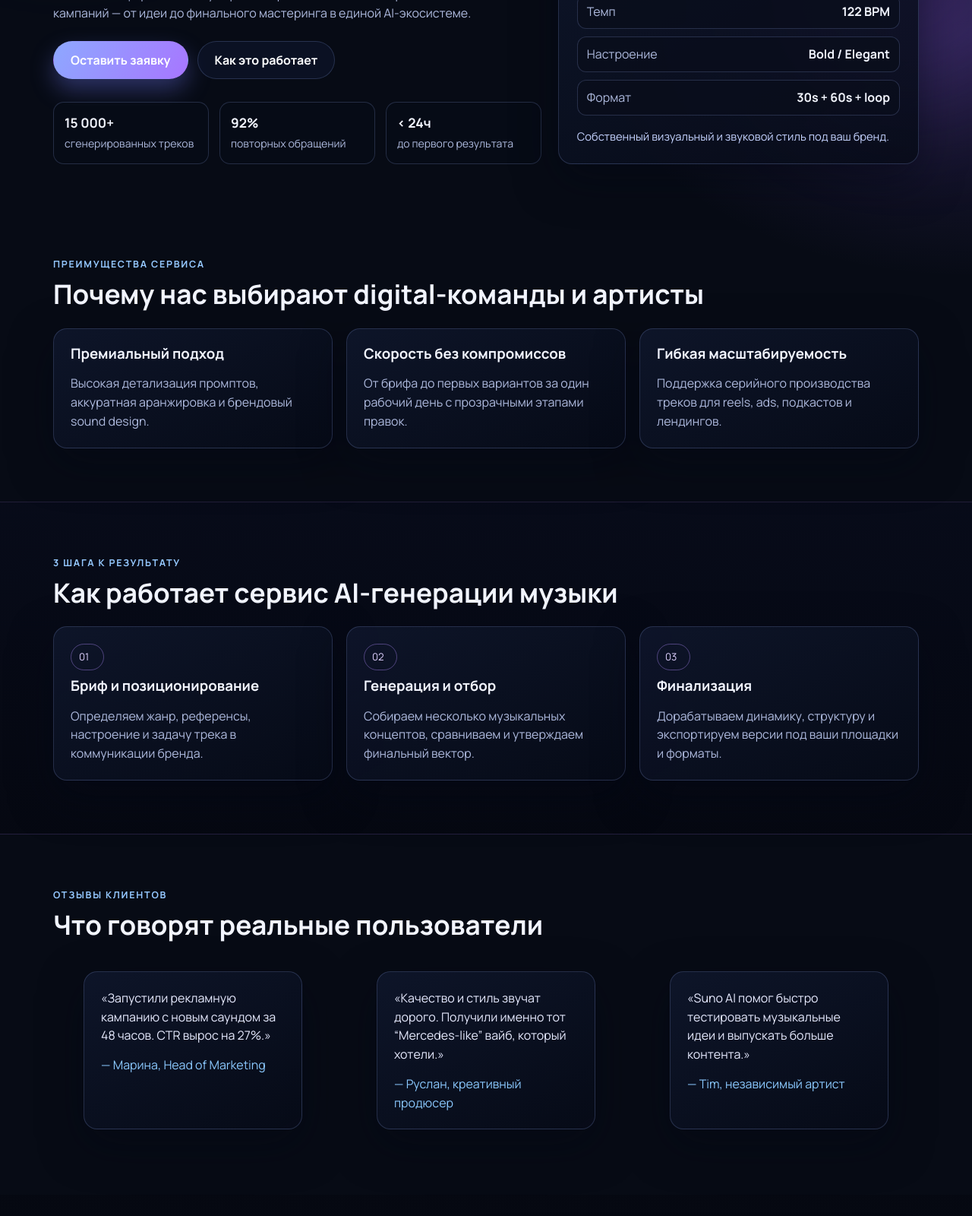
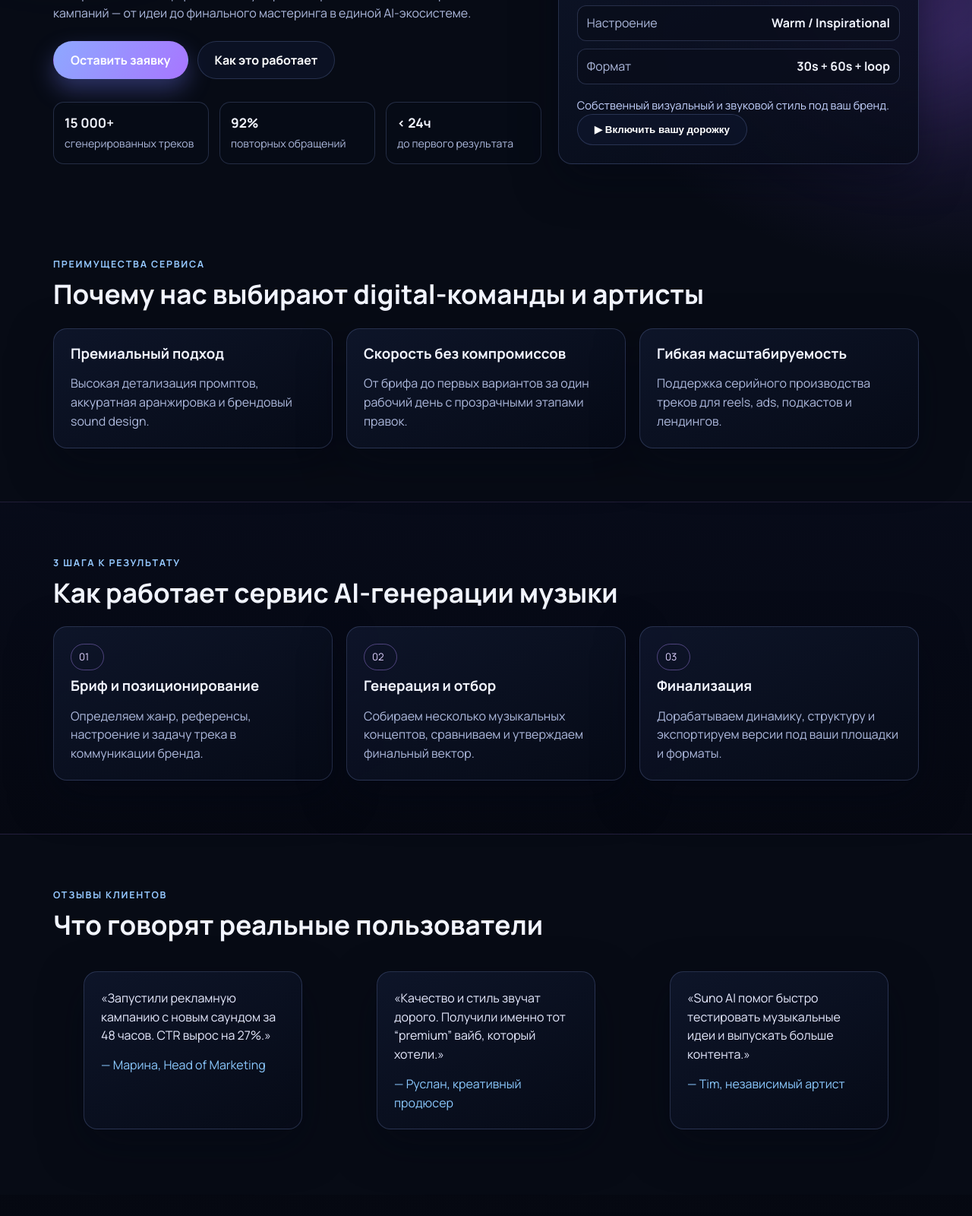
Before and after one commit to Rumans-One/TZ-music-, a plain HTML site: page frontend/index.html in a window 1280 px wide. Shown: the part 352-1952 px from the top of the page at 76% size. Drawn offline with Linux system fonts and the light colour scheme.

Commit message:
Update text and audio elements in index.html

```diff
--- a/frontend/index.html
+++ b/frontend/index.html
@@ -33,7 +33,7 @@
             <p class="eyebrow">Premium AI Music Production</p>
             <h1>Музыкальный продакшн класса luxury с мощью Suno AI</h1>
             <p class="subtitle">
-              Создавайте фирменный звук бренда, треки для контента и рекламных кампаний —
+              Быстро создавайте фирменный звук бренда, треки для контента и рекламных кампаний —
               от идеи до финального мастеринга в единой AI-экосистеме.
             </p>
             <div class="hero-actions">
@@ -61,10 +61,14 @@
             <ul>
               <li><span>Стиль</span><b>Cinematic Pop</b></li>
               <li><span>Темп</span><b>122 BPM</b></li>
-              <li><span>Настроение</span><b>Bold / Elegant</b></li>
+              <li><span>Настроение</span><b>Warm / Inspirational</b></li>
               <li><span>Формат</span><b>30s + 60s + loop</b></li>
             </ul>
             <p class="panel-note">Собственный визуальный и звуковой стиль под ваш бренд.</p>
+            <button id="audioToggle" type="button" class="btn btn-ghost">▶ Включить вашу дорожку</button>
+            <audio id="ambientAudio" loop preload="none">
+              <source src="assets/your-track.mp3" type="audio/mpeg" />
+            </audio>
           </aside>
         </div>
       </div>
@@ -129,7 +133,7 @@
             <cite>— Марина, Head of Marketing</cite>
           </blockquote>
           <blockquote class="card review-card">
-            <p>«Качество и стиль звучат дорого. Получили именно тот “Mercedes-like” вайб, который хотели.»</p>
+            <p>«Качество и стиль звучат дорого. Получили именно тот “premium” вайб, который хотели.»</p>
             <cite>— Руслан, креативный продюсер</cite>
           </blockquote>
           <blockquote class="card review-card">
@@ -206,8 +210,5 @@
     </main>
 
     <script src="script.js"></script>
-    <audio id="ambientAudio" loop preload="auto">
-  <source src="assets/my-ambient.mp3" type="audio/mpeg" />
-</audio>
   </body>
 </html>
```
